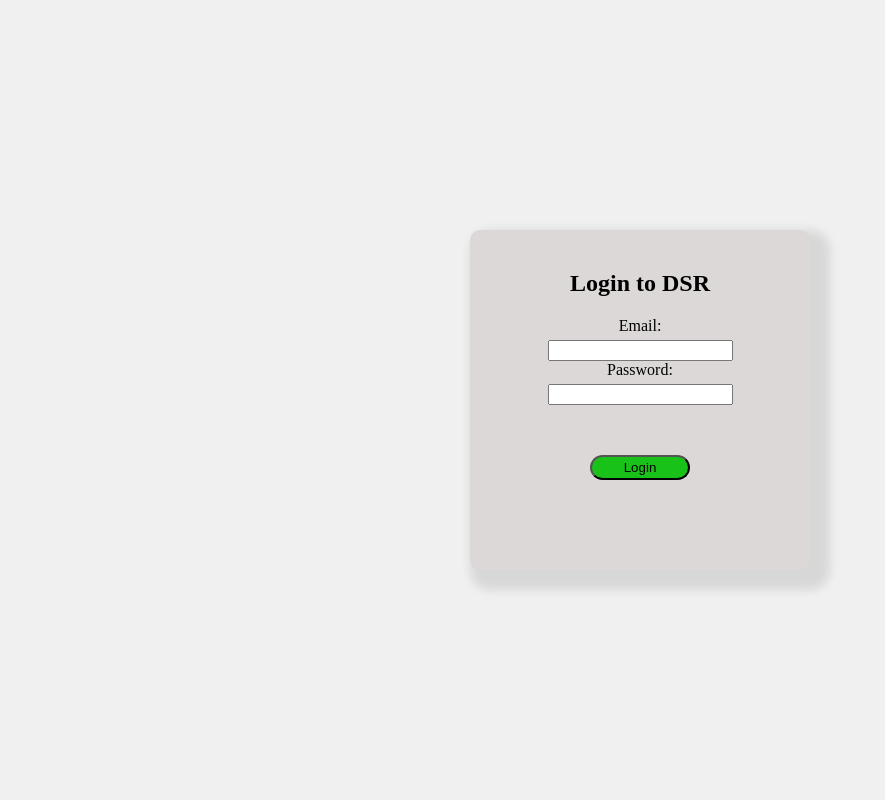
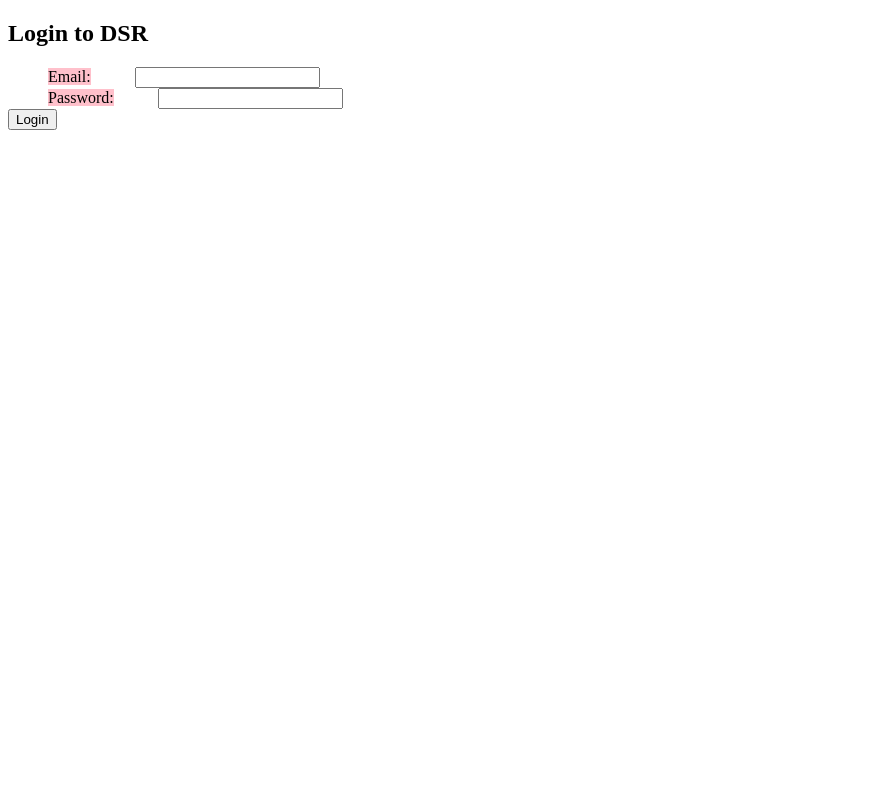
Before and after one commit to kyanHarnum/issuesApp, a PHP site: page /login.php in a window 1280 px wide. Shown: the whole page, without its empty margins (0-885 px from the left). Run offline with PHP 8.4, Linux system fonts and the light colour scheme; a stand-in replaces the project's code that opens the database connection.

Commit message:
Add files via upload

```diff
--- a/database.php
+++ b/database.php
@@ -1,12 +1,9 @@
 <?php
-$servername = "localhost";
-$username = "root"; // Default XAMPP username
-$password = ""; // Default XAMPP password is empty
-$database = "cis355";
+private static $dbName = 'cis355'; //connects to the database cis355 in our xampp, phpmyadmin
+private static $dbHost  'localhost'; // this is where the local host virtual machine lives, ex) localhost/phpmyadmin OR localhost/login.php
+private static $dbUsername = 'student'; //
+private static $dbUserpassword = ''; //
 
-$conn = new mysqli($servername, $username, $password, $database);
+private static $connection = null;
 
-if ($conn->connect_error) {
-    die("Connection failed: " . $conn->connect_error);
-}
 ?>
--- a/login.php
+++ b/login.php
@@ -1,6 +1,6 @@
 <?php
 session_start();
-require 'database.php'; // Include database connection
+require 'db_connect.php'; // Include database connection
 
 if ($_SERVER["REQUEST_METHOD"] == "POST") {
     $email = trim($_POST['email']);
@@ -41,7 +41,6 @@ if ($_SERVER["REQUEST_METHOD"] == "POST") {
     <link rel="stylesheet" href="project.css">
 </head>
 <body>
-<div class="box">
     <h2>Login to DSR</h2>
     <?php if (isset($error)) echo "<p style='color:red;'>$error</p>"; ?>
     <form method="post" action="login.php">
@@ -52,8 +51,6 @@ if ($_SERVER["REQUEST_METHOD"] == "POST") {
         <input type="password" name="password" required>
         <br>
         <button type="submit">Login</button>
-</div>
-
     </form>
 </body>
 </html>
--- a/project.css
+++ b/project.css
@@ -1,35 +1,8 @@
-
-.box{
-    width: 300px;
-    height: 300px;
-    padding: 20px;
-    background: rgb(221, 216, 216);
-    text-align: center;
-    border-radius: 10px;
-    box-shadow: 10px 10px 10px 10px rgba(0,0,0,0.1); /* was 0, 4, 10 */
-}
-
-body{
-    display: flex;
-    justify-content: center;
-    align-items: center;
-    height: 100vh;
-
-    margin: 0;
-    background-color: #f0f0f0;
+input{
+    margin-left: 40px;
 }
 
 label{
-    display: block;
-    margin-bottom: 5px;
+    margin-left: 40px;
+    background-color: pink;
 }
-
-button{
-    width: 100px;
-    height: 25px;
-    border-radius: 200px;
-    margin-top: 50px;
-    size: 100px;
-
-    background-color: rgb(24, 194, 24);
-}
```
Also changed, not shown: create_issues.php (deleted, +0 -56 lines), issues_list.php (deleted, +0 -65 lines).
